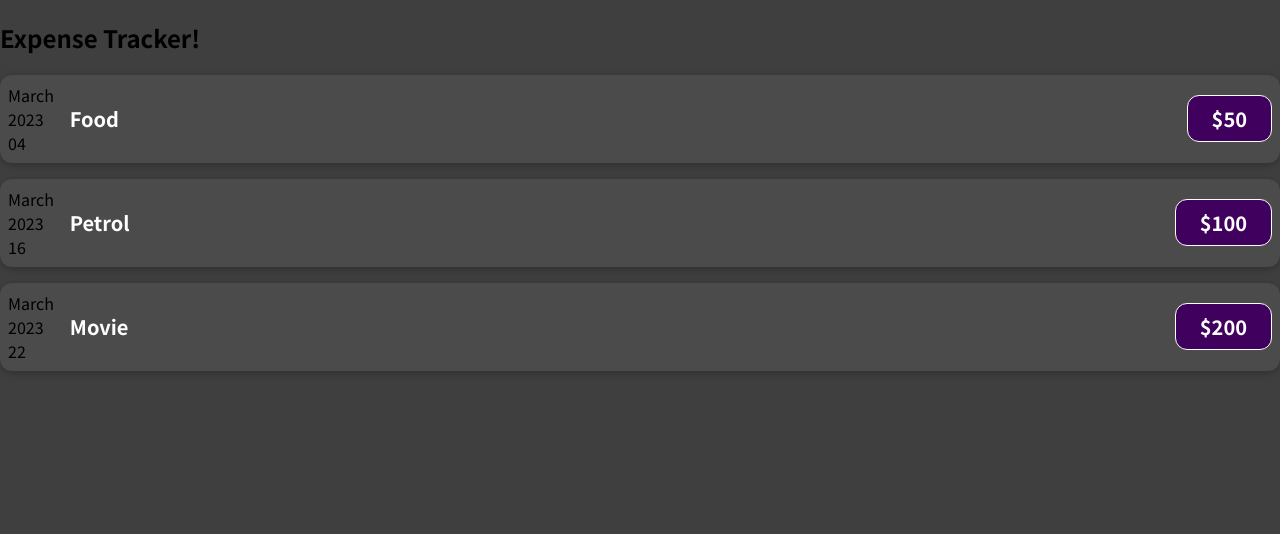
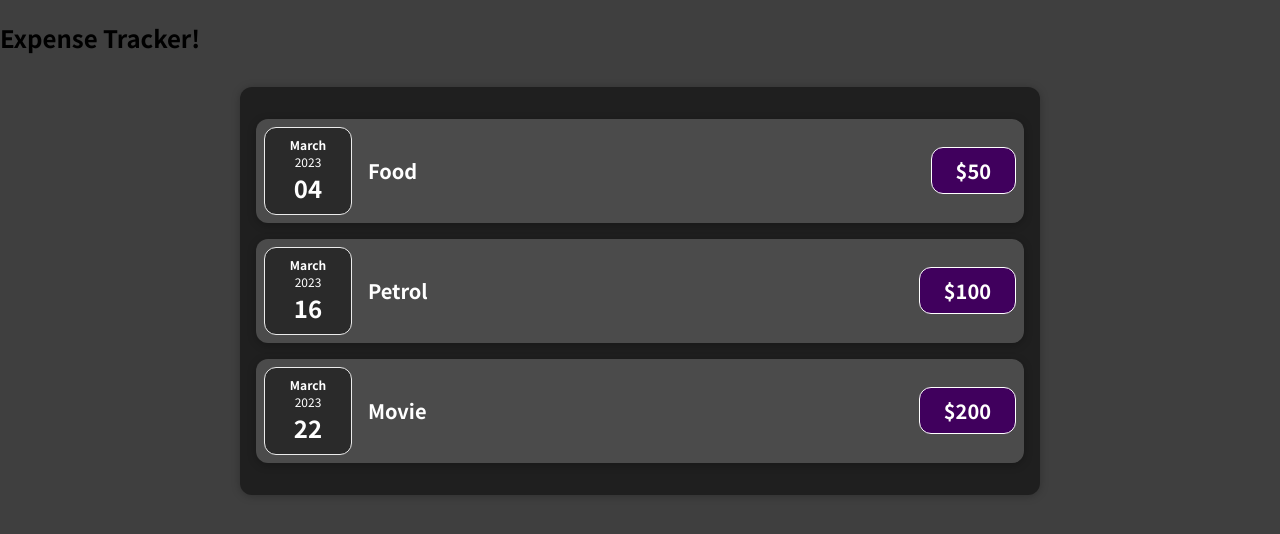
Before and after one commit to vishal1127/expense-tracker-react-app, a JavaScript app: page / in a window 1280 px wide. Shown: the top 534 px of the page. Built offline with nearby package versions, Linux system fonts and the light colour scheme.

Commit message:
created expense item child components

```diff
--- a/src/App.js
+++ b/src/App.js
@@ -1,4 +1,4 @@
-import ExpenseItem from "./components/ExpenseItem";
+import Expenses from "./components/Expenses";
 
 function App() {
   const expenses = [
@@ -9,16 +9,7 @@
   return (
     <div>
       <h2>Expense Tracker!</h2>
-      <div>
-        {expenses.map((expense) => (
-          <ExpenseItem
-            key={expense.date}
-            title={expense.title}
-            date={expense.date}
-            price={expense.price}
-          ></ExpenseItem>
-        ))}
-      </div>
+      <Expenses items={expenses} />
     </div>
   );
 }
--- /dev/null
+++ b/src/components/ExpenseDate.css
@@ -0,0 +1,26 @@
+.expense-date {
+  display: flex;
+  flex-direction: column;
+  width: 5.5rem;
+  height: 5.5rem;
+  border: 1px solid #ececec;
+  background-color: #2a2a2a;
+  color: white;
+  border-radius: 12px;
+  align-items: center;
+  justify-content: center;
+}
+
+.expense-date__month {
+  font-size: 0.75rem;
+  font-weight: bold;
+}
+
+.expense-date__year {
+  font-size: 0.75rem;
+}
+
+.expense-date__day {
+  font-size: 1.5rem;
+  font-weight: bold;
+}
--- /dev/null
+++ b/src/components/ExpenseDate.js
@@ -0,0 +1,18 @@
+import "./ExpenseDate.css";
+
+function ExpenseDate(props) {
+  const month = props.date.toLocaleString("en-US", { month: "long" });
+  const day = props.date.toLocaleString("en-US", { day: "2-digit" });
+  const year = props.date.getFullYear();
+  return (
+    <>
+      <div className="expense-date">
+        <div className="expense-date__month">{month}</div>
+        <div className="expense-date__year">{year}</div>
+        <div className="expense-date__day">{day}</div>
+      </div>
+    </>
+  );
+}
+
+export default ExpenseDate;
--- /dev/null
+++ b/src/components/ExpenseDetails.js
@@ -0,0 +1,11 @@
+function ExpenseDetails(props) {
+  return (
+    <>
+      <div className="expense-item__description">
+        <h2>{props.title}</h2>
+        <div className="expense-item__price">{props.price}</div>
+      </div>
+    </>
+  );
+}
+export default ExpenseDetails;
--- a/src/components/ExpenseItem.js
+++ b/src/components/ExpenseItem.js
@@ -1,21 +1,12 @@
+import ExpenseDate from "./ExpenseDate";
+import ExpenseDetails from "./ExpenseDetails";
 import "./ExpenseItem.css";
-
 function ExpenseItem(props) {
-  const month = props.date.toLocaleString("en-US", { month: "long" });
-  const day = props.date.toLocaleString("en-US", { day: "2-digit" });
-  const year = props.date.getFullYear();
   return (
     <>
       <div className="expense-item">
-        <div>
-          <div>{month}</div>
-          <div>{year}</div>
-          <div>{day}</div>
-        </div>
-        <div className="expense-item__description">
-          <h2>{props.title}</h2>
-          <div className="expense-item__price">{props.price}</div>
-        </div>
+        <ExpenseDate date={props.date} />
+        <ExpenseDetails title={props.title} price={props.price} />
       </div>
     </>
   );
--- /dev/null
+++ b/src/components/Expenses.css
@@ -0,0 +1,9 @@
+.expenses {
+  padding: 1rem;
+  background-color: rgb(31, 31, 31);
+  margin: 2rem auto;
+  width: 50rem;
+  max-width: 95%;
+  border-radius: 12px;
+  box-shadow: 0 1px 8px rgba(0, 0, 0, 0.25);
+}
--- /dev/null
+++ b/src/components/Expenses.js
@@ -0,0 +1,20 @@
+import ExpenseItem from "./ExpenseItem";
+import "./Expenses.css";
+
+function Expenses(props) {
+  return (
+    <>
+      <div className="expenses">
+        {props.items.map((expense) => (
+          <ExpenseItem
+            key={expense.date}
+            title={expense.title}
+            date={expense.date}
+            price={expense.price}
+          ></ExpenseItem>
+        ))}
+      </div>
+    </>
+  );
+}
+export default Expenses;
```
